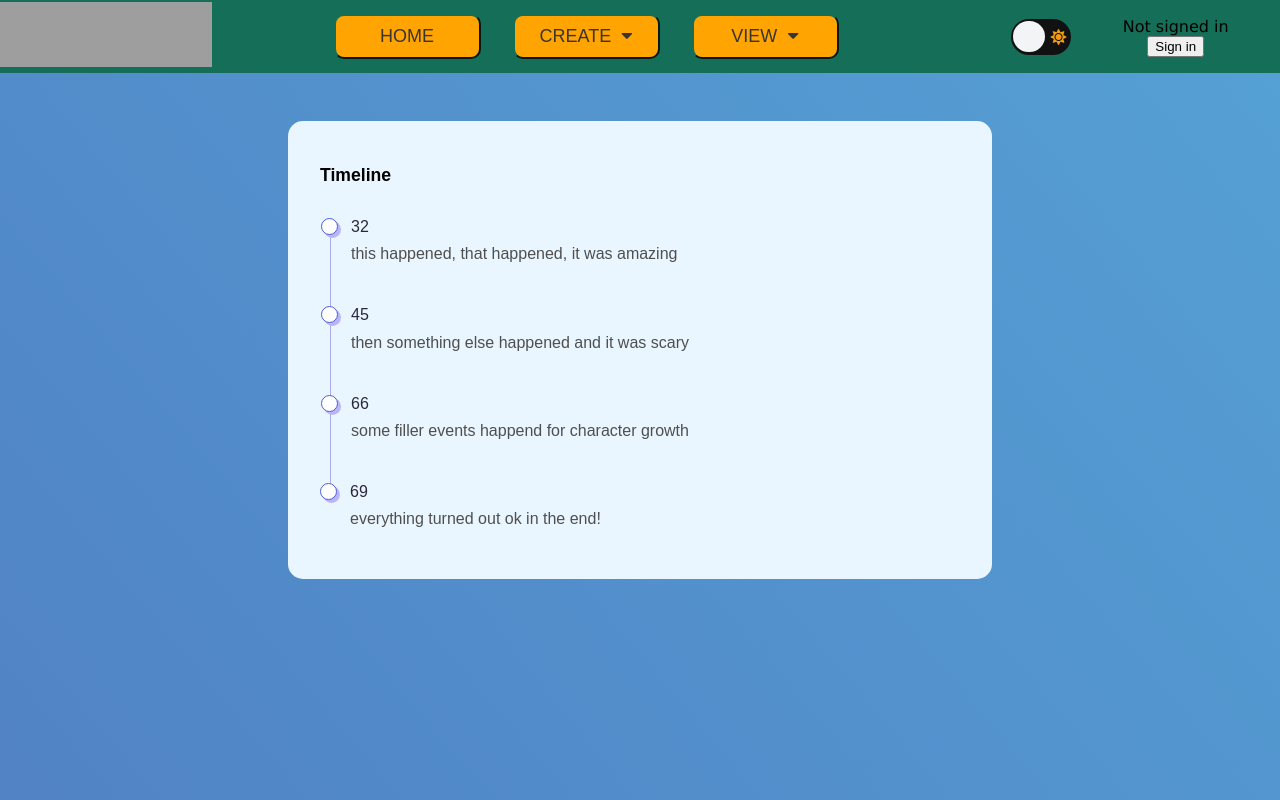
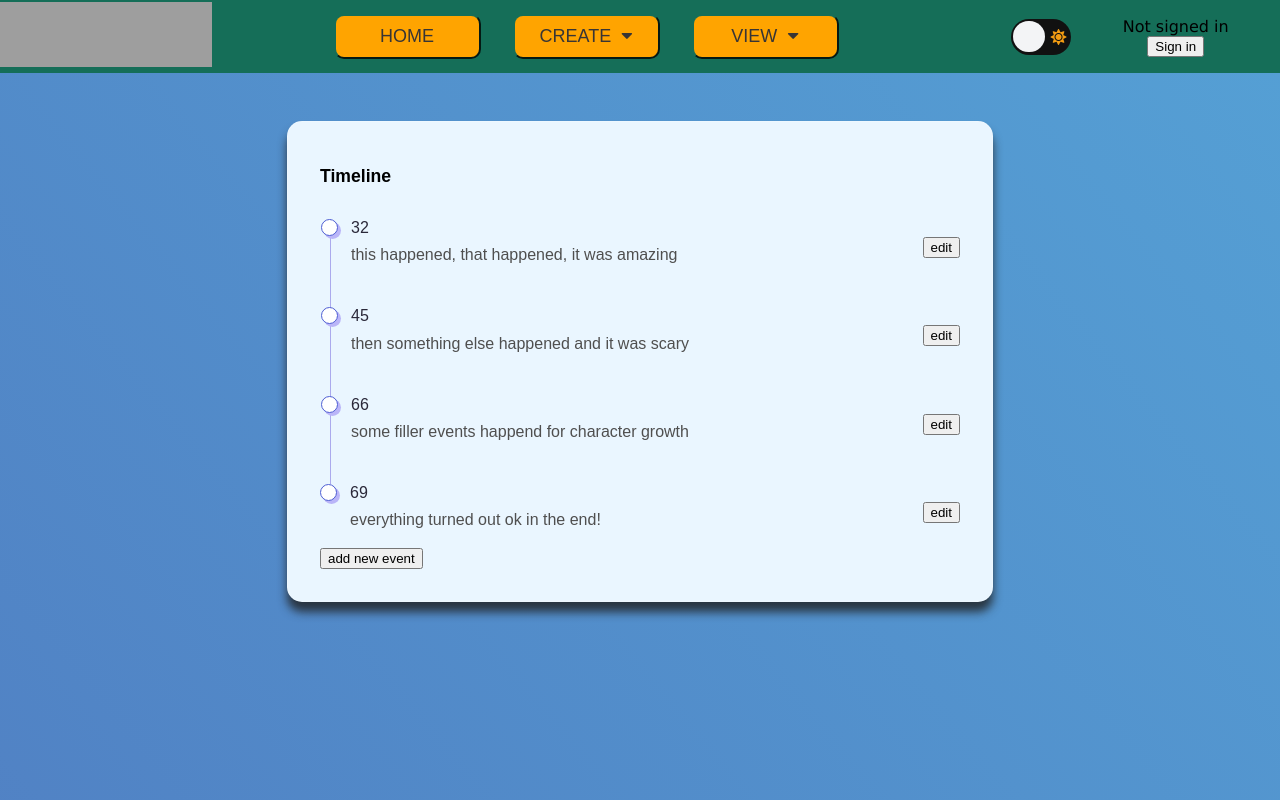
Before and after one commit to SchoolOfCode/bc13_final-project_front-end-room-8-boolean-hooligans, a Next.js app in the folder imaginerium/: page /timeline in a window 1280 px wide. Built offline with nearby package versions, Linux system fonts and the light colour scheme; no server answers; grey boxes are pictures that could not be loaded.

Commit message:
character card adjustments

```diff
--- a/imaginerium/Components/CharacterCard.js
+++ b/imaginerium/Components/CharacterCard.js
@@ -54,7 +54,7 @@ export default function CharacterCard(props) {
         <div className="general">
           <h1>{props.char_name}</h1>
           <p className="description">
-            First few lines of character description? Lorem etc we like words{" "}
+           {props.char_desc}
           </p>
           <span className="more">Click to expand</span>
         </div>
--- a/imaginerium/pages/timeline.js
+++ b/imaginerium/pages/timeline.js
@@ -18,14 +18,15 @@ export default function Timeline() {
             { data.map((event) => {
               return (
             <li className={styles.event}>
-              <div className={styles.date}>{event.date}</div>
+              <div className={styles.date}>{event.date}</div><button className={styles.edit}>edit</button>
               <p className={styles.desc}>{event.desc}</p>
             </li>);
             })}
 
           </ul>
+          <button>add new event</button>
         </div>
       </div>
     </div>
   );
-}
+b}
--- a/imaginerium/styles/characterList.module.css
+++ b/imaginerium/styles/characterList.module.css
@@ -4,7 +4,9 @@
   margin: 0 auto;
   margin-top: 5vh;
   max-width: 95vw;
-  padding: 10px;
+  padding-left: 80px;
+  padding-right: 80px;
+
   margin-left: 0px;
  display: grid;
   grid-template-columns: repeat(auto-fit, minmax(360px, 1fr));
--- a/imaginerium/styles/globals.css
+++ b/imaginerium/styles/globals.css
@@ -177,6 +177,8 @@ body {
   margin-top: 0px;
   width: 80%;
   float: right;
+  overflow: hidden;
+  height: 48%;
 }
 
 .card {
--- a/imaginerium/styles/timeline.module.css
+++ b/imaginerium/styles/timeline.module.css
@@ -16,6 +16,8 @@
     padding: 2rem;
     border-radius: 15px;
     width: 50vw;
+    box-shadow: 0 10px 10px rgba(31, 31, 31, 0.8);
+    border: 1px solid rgba(255, 255, 255, 0.2);
 }
 .title {
     font-size: 1.1rem;
```
